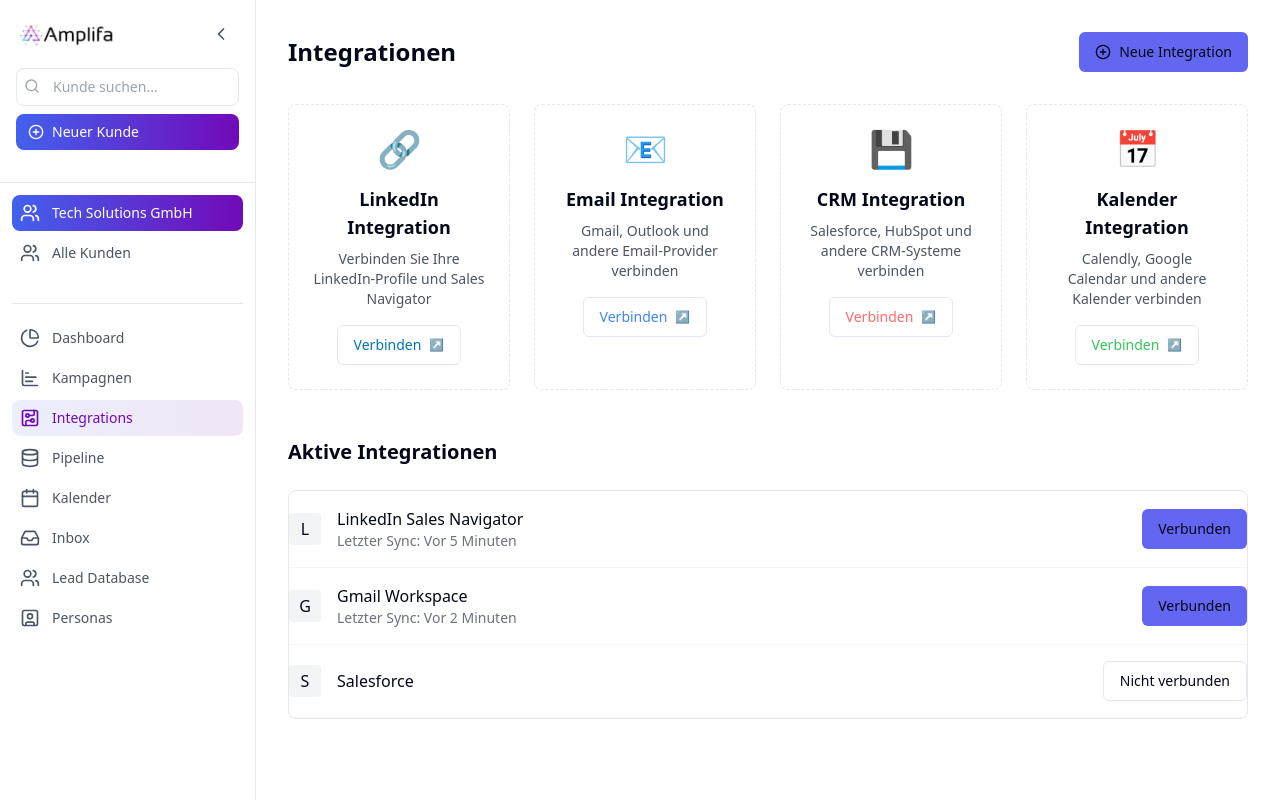
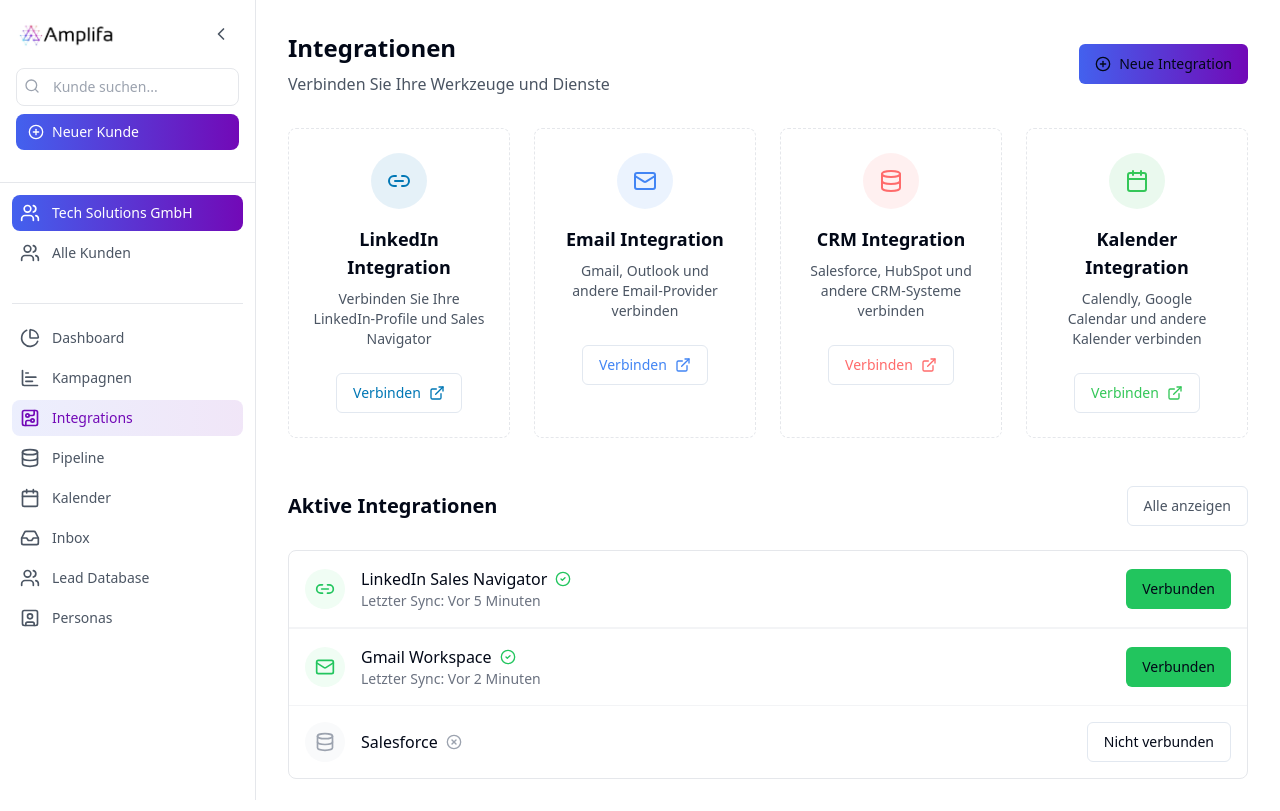
Before and after one commit to afilipiak25/agency-insight-portal, a React (Vite) app: page /integrations in a window 1280 px wide. Built offline with nearby package versions, Linux system fonts and the light colour scheme.

Commit message:
Enhance integrations tab UI
The integrations tab was updated to improve its interactivity and appearance.

```diff
--- a/src/pages/Integrations.tsx
+++ b/src/pages/Integrations.tsx
@@ -1,7 +1,7 @@
 
 import { Layout } from "@/components/Layout";
 import { Button } from "@/components/ui/button";
-import { PlusCircle } from "lucide-react";
+import { PlusCircle, Link2, Mail, Database, Calendar, ExternalLink, CheckCircle2, XCircle } from "lucide-react";
 import { cn } from "@/lib/utils";
 
 interface IntegrationCardProps {
@@ -10,18 +10,35 @@ interface IntegrationCardProps {
   icon: React.ReactNode;
   buttonText: string;
   buttonColor?: string;
+  iconBgColor?: string;
 }
 
-const IntegrationCard = ({ title, description, icon, buttonText, buttonColor = "text-amplifa-purple" }: IntegrationCardProps) => (
-  <div className="border border-dashed border-gray-200 rounded-lg p-6 flex flex-col items-center text-center">
-    <div className="mb-4 text-4xl">{icon}</div>
-    <h3 className="text-lg font-semibold mb-2">{title}</h3>
-    <p className="text-gray-600 mb-4 text-sm">{description}</p>
+const IntegrationCard = ({
+  title,
+  description,
+  icon,
+  buttonText,
+  buttonColor = "text-amplifa-purple",
+  iconBgColor = "bg-amplifa-purple/10"
+}: IntegrationCardProps) => (
+  <div className="group relative border border-dashed border-gray-200 hover:border-solid hover:border-amplifa-purple/30 rounded-lg p-6 flex flex-col items-center text-center transition-all duration-300 hover:shadow-lg hover:shadow-amplifa-purple/5">
+    <div className={cn(
+      "mb-4 p-4 rounded-full transition-all duration-300 group-hover:scale-110",
+      iconBgColor
+    )}>
+      {icon}
+    </div>
+    <h3 className="text-lg font-semibold mb-2 transition-colors duration-300 group-hover:text-amplifa-purple">{title}</h3>
+    <p className="text-gray-600 mb-6 text-sm">{description}</p>
     <Button
       variant="outline"
-      className={cn("gap-2", buttonColor)}
+      className={cn(
+        "gap-2 transition-all duration-300 group-hover:translate-y-1",
+        buttonColor
+      )}
     >
-      {buttonText} <span className="text-xs">↗</span>
+      {buttonText}
+      <ExternalLink className="w-4 h-4" />
     </Button>
   </div>
 );
@@ -29,23 +46,45 @@ const IntegrationCard = ({ title, description, icon, buttonText, buttonColor = "
 const ActiveIntegration = ({
   name,
   lastSync,
-  isConnected
+  isConnected,
+  icon: Icon
 }: {
   name: string;
   lastSync?: string;
   isConnected: boolean;
+  icon: React.ComponentType<{ className?: string }>;
 }) => (
-  <div className="flex items-center justify-between py-4 border-b border-gray-100">
+  <div className="group flex items-center justify-between py-4 px-4 border-b border-gray-100 hover:bg-gray-50 transition-colors duration-200">
     <div className="flex items-center gap-4">
-      <div className="w-8 h-8 bg-gray-100 rounded flex items-center justify-center">
-        {name.charAt(0)}
+      <div className={cn(
+        "w-10 h-10 rounded-full flex items-center justify-center transition-all duration-300",
+        isConnected ? "bg-green-50 text-green-500" : "bg-gray-50 text-gray-400"
+      )}>
+        <Icon className="w-5 h-5" />
       </div>
       <div>
-        <h4 className="font-medium">{name}</h4>
-        {lastSync && <p className="text-sm text-gray-500">Letzter Sync: {lastSync}</p>}
+        <h4 className="font-medium flex items-center gap-2">
+          {name}
+          {isConnected ? (
+            <CheckCircle2 className="w-4 h-4 text-green-500" />
+          ) : (
+            <XCircle className="w-4 h-4 text-gray-400" />
+          )}
+        </h4>
+        {lastSync && (
+          <p className="text-sm text-gray-500">
+            Letzter Sync: {lastSync}
+          </p>
+        )}
       </div>
     </div>
-    <Button variant={isConnected ? "default" : "outline"} className="ml-4">
+    <Button
+      variant={isConnected ? "default" : "outline"}
+      className={cn(
+        "ml-4 transition-all duration-300",
+        isConnected ? "bg-green-500 hover:bg-green-600" : "hover:border-gray-400"
+      )}
+    >
       {isConnected ? "Verbunden" : "Nicht verbunden"}
     </Button>
   </div>
@@ -54,10 +93,13 @@ const ActiveIntegration = ({
 const Integrations = () => {
   return (
     <Layout>
-      <div className="p-8 max-w-6xl mx-auto">
+      <div className="p-8 max-w-6xl mx-auto animate-fade-in">
         <div className="flex justify-between items-center mb-8">
-          <h1 className="text-2xl font-semibold">Integrationen</h1>
-          <Button className="gap-2">
+          <div>
+            <h1 className="text-2xl font-semibold mb-2">Integrationen</h1>
+            <p className="text-gray-600">Verbinden Sie Ihre Werkzeuge und Dienste</p>
+          </div>
+          <Button className="gap-2 bg-gradient-to-r from-amplifa-blue to-amplifa-purple hover:opacity-90 transition-opacity">
             <PlusCircle className="w-4 h-4" />
             Neue Integration
           </Button>
@@ -67,49 +109,61 @@ const Integrations = () => {
           <IntegrationCard
             title="LinkedIn Integration"
             description="Verbinden Sie Ihre LinkedIn-Profile und Sales Navigator"
-            icon="🔗"
+            icon={<Link2 className="w-6 h-6 text-[#0077B5]" />}
             buttonText="Verbinden"
             buttonColor="text-[#0077B5]"
+            iconBgColor="bg-[#0077B5]/10"
           />
           <IntegrationCard
             title="Email Integration"
             description="Gmail, Outlook und andere Email-Provider verbinden"
-            icon="📧"
+            icon={<Mail className="w-6 h-6 text-[#4285F4]" />}
             buttonText="Verbinden"
             buttonColor="text-[#4285F4]"
+            iconBgColor="bg-[#4285F4]/10"
           />
           <IntegrationCard
             title="CRM Integration"
             description="Salesforce, HubSpot und andere CRM-Systeme verbinden"
-            icon="💾"
+            icon={<Database className="w-6 h-6 text-[#FF6B6B]" />}
             buttonText="Verbinden"
             buttonColor="text-[#FF6B6B]"
+            iconBgColor="bg-[#FF6B6B]/10"
           />
           <IntegrationCard
             title="Kalender Integration"
             description="Calendly, Google Calendar und andere Kalender verbinden"
-            icon="📅"
+            icon={<Calendar className="w-6 h-6 text-[#34C759]" />}
             buttonText="Verbinden"
             buttonColor="text-[#34C759]"
+            iconBgColor="bg-[#34C759]/10"
           />
         </div>
 
-        <div>
-          <h2 className="text-xl font-semibold mb-6">Aktive Integrationen</h2>
-          <div className="bg-white rounded-lg border border-gray-200">
+        <div className="animate-fade-in" style={{ animationDelay: '0.2s' }}>
+          <div className="flex items-center justify-between mb-6">
+            <h2 className="text-xl font-semibold">Aktive Integrationen</h2>
+            <Button variant="outline" className="text-gray-600">
+              Alle anzeigen
+            </Button>
+          </div>
+          <div className="bg-white rounded-lg border border-gray-200 divide-y divide-gray-100">
             <ActiveIntegration
               name="LinkedIn Sales Navigator"
               lastSync="Vor 5 Minuten"
               isConnected={true}
+              icon={Link2}
             />
             <ActiveIntegration
               name="Gmail Workspace"
               lastSync="Vor 2 Minuten"
               isConnected={true}
+              icon={Mail}
             />
             <ActiveIntegration
               name="Salesforce"
               isConnected={false}
+              icon={Database}
             />
           </div>
         </div>
```
